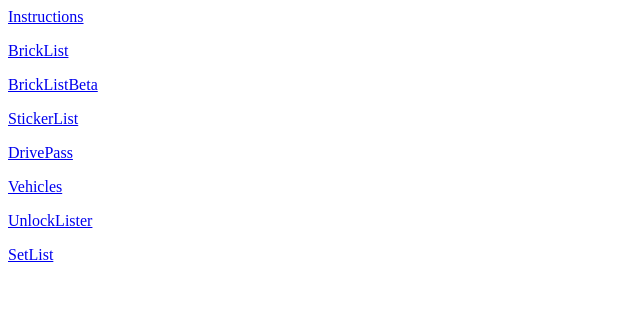
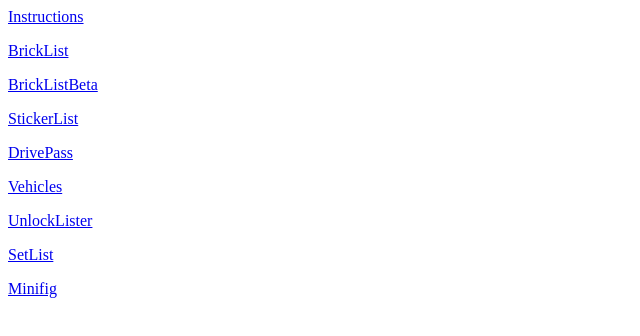
Before and after one commit to ghostserverd/2kdrivetools, a plain HTML site: page index.html in a window 1280 px wide. Shown: the full height of the page, 0-640 px from the left. Drawn offline with Linux system fonts and the light colour scheme.

Commit message:
Update index.html

```diff
--- a/index.html
+++ b/index.html
@@ -8,5 +8,6 @@
     <p><a href="https://2kdrivetools.github.io/Vehicles">Vehicles</a></p>
     <p><a href="https://2kdrivetools.github.io/UnlockLister">UnlockLister</a></p>
     <p><a href="https://2kdrivetools.github.io/SetList">SetList</a></p>
+    <p><a href="https://2kdrivetools.github.io/Minifig">Minifig</a></p>
   </body>
 </html>
```
